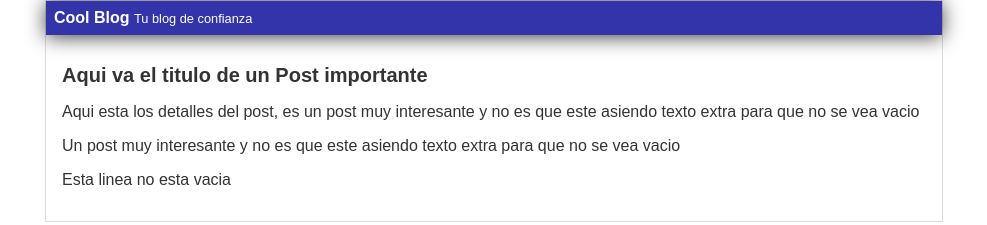
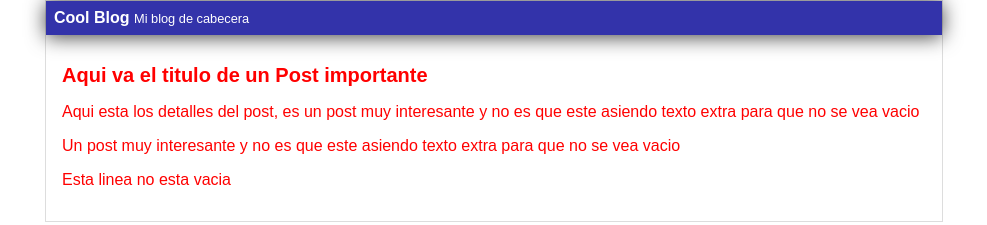
Before and after one commit to NicolasBaak/hyperblog, a plain HTML site: page blogpost.html in a window 1280 px wide. Shown: the whole page, without its empty margins (146-1133 px from the left). Drawn offline with Linux system fonts and the light colour scheme.

Commit message:
modifique la cabecera y el color del css

```diff
--- a/blogpost.html
+++ b/blogpost.html
@@ -10,7 +10,7 @@
     <div id="container">
         <div id="cabecera">
             Cool Blog <span id="tangline">
-                Tu blog de confianza
+               Mi blog de cabecera
             </span>
         </div>
         <div id="post">
--- a/css/style.css
+++ b/css/style.css
@@ -1,5 +1,5 @@
 body{
-    color: #333;
+    color: rgb(255, 0, 0);
     text-align: center;
     font-family:Arial, Helvetica, sans-serif;
     font-size: 16px;
```
